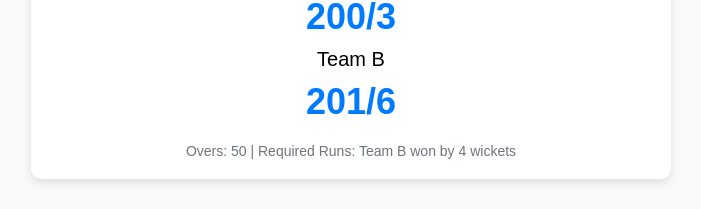
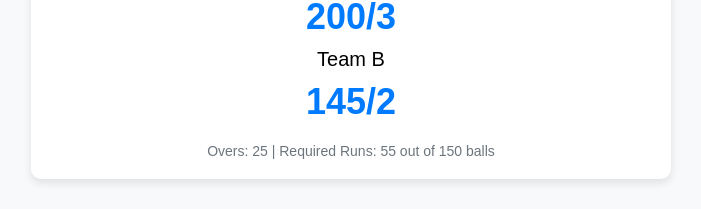
Before and after one commit to nsatwik/sece-scoreboard, a plain HTML site: page index.html in a window 1280 px wide. Shown: the part 155-364 px from the top of the page, without its empty margins (289-990 px from the left). Drawn offline with Linux system fonts and the light colour scheme.

Commit message:
new-score at 25th over

```diff
--- a/index.html
+++ b/index.html
@@ -48,8 +48,8 @@
         <div class="team">Team A</div>
         <div class="score">200/3</div>
         <div class="team">Team B</div>
-        <div class="score">201/6</div>
-        <div class="details">Overs: 50 | Required Runs: Team B won by 4 wickets</div>
+        <div class="score">145/2</div>
+        <div class="details">Overs: 25 | Required Runs: 55 out of 150 balls </div>
     </div>
 </body>
 </html>
```
